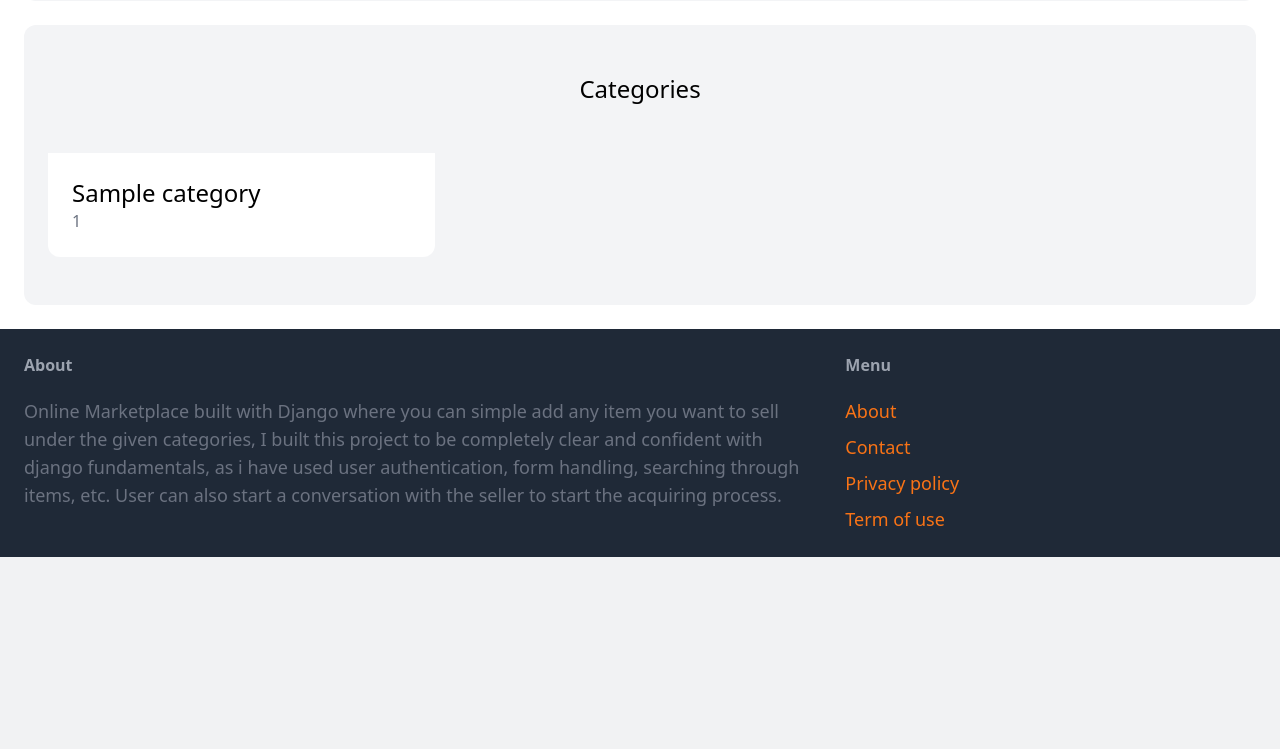
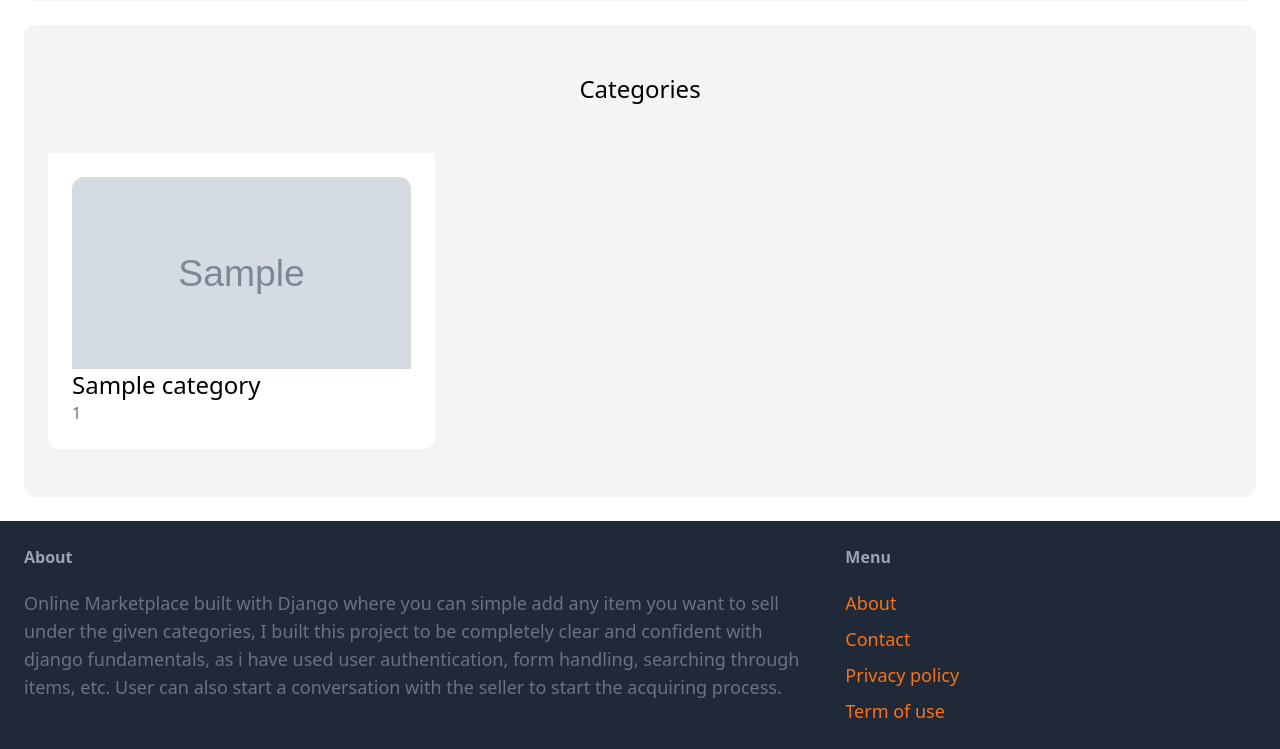
Before and after one commit to EmAreAitch/django_marketplace, a Django app: template core/templates/core/index.html in a window 1280 px wide. Shown: the part 788-1537 px from the top of the page. Before the commit the page ends 1345 px from the top, so only its background shows below. Run offline with Django 3.2, Linux system fonts and the light colour scheme; the template is opened without the code that fills it: most values are stand-ins (such as "Sample title", 1, 10 or a date in 2020); grey boxes marked "Sample" are stand-in pictures; some libraries are stand-ins or nearby versions.

Commit message:
Added Images for Category also

```diff
--- a/core/templates/core/index.html
+++ b/core/templates/core/index.html
@@ -31,6 +31,7 @@ Welcome
         <div>
             <a href="{% url 'item:items' %}?query={{ query }}&category={{ category.id }}">
                 <div class="p-6 bg-white rounded-b-xl">
+                    <img src="{{category.image.url}}" class="rounded-t-xl h-48 w-full">
                     <h2 class="text-2xl">{{ category.name }}</h2>
                     <p class="text-gray-500">{{category.items.count}}</p>
                 </div>
--- a/item/models.py
+++ b/item/models.py
@@ -4,6 +4,7 @@ from django.db import models
 # Create your models here.
 class Category(models.Model):
     name = models.CharField(max_length=255)
+    image = models.ImageField(upload_to='category_images', blank=True, null=True,default='default_category_image.png')
 
     class Meta:
         ordering = ('name',)
```
Also changed, not shown: item/migrations/0004_category_image.py (added), item/migrations/0005_alter_category_image.py (added).
